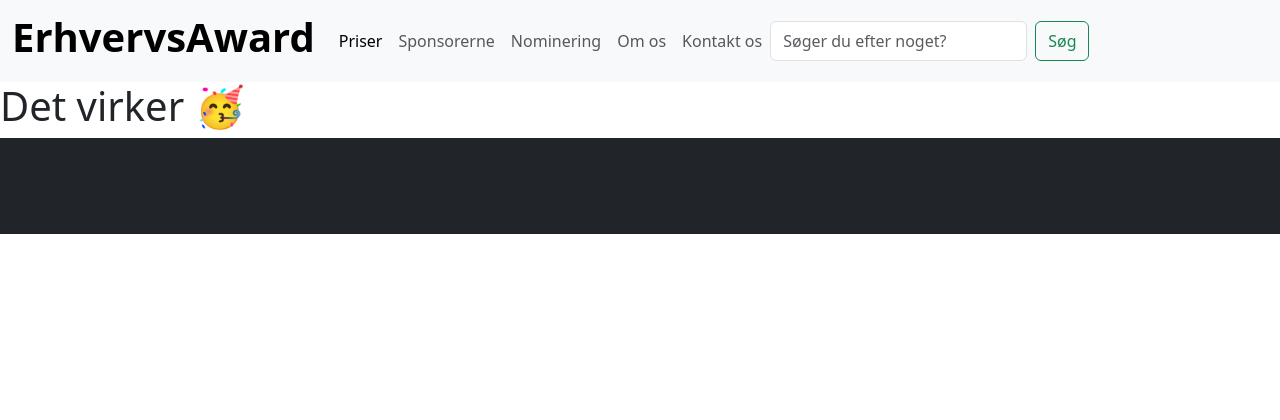
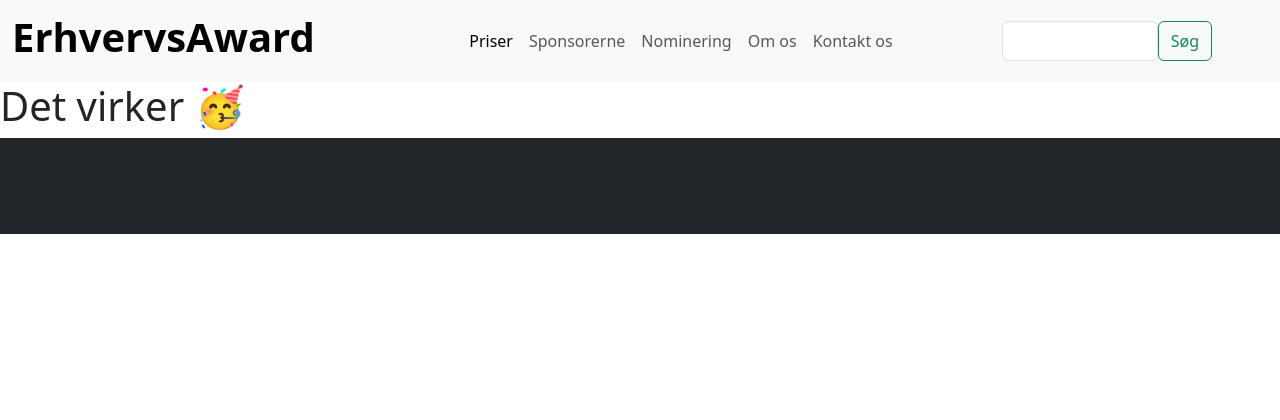
Before and after one commit to Minie08/ErhvervsAward, a PHP site: page /index.php in a window 1280 px wide. Shown: the top 420 px of the page. Run offline with PHP 8.4, Linux system fonts and the light colour scheme; style sheets or scripts are compiled from the project's sources.

Commit message:
Små justering på navbar

```diff
--- a/includes/navbar.php
+++ b/includes/navbar.php
@@ -4,8 +4,8 @@
         <button class="navbar-toggler" type="button" data-bs-toggle="collapse" data-bs-target="#navbarSupportedContent" aria-controls="navbarSupportedContent" aria-expanded="false" aria-label="Toggle navigation">
             <span class="navbar-toggler-icon"></span>
         </button>
-        <div class="collapse navbar-collapse" id="navbarSupportedContent">
-            <ul class="navbar-nav me-auto mb-2 mb-lg-0">
+        <div class="collapse navbar-collapse text-end pe-5" id="navbarSupportedContent">
+            <ul class="navbar-nav ms-auto mb-2 mb-lg-0">
 
                 <!--Priser-->
                 <li class="nav-item">
@@ -33,8 +33,8 @@
                 </li>
 
                 <!--Søgefelt-->
-            <form class="d-flex" role="search">
-                <input class="form-control me-2" type="search" placeholder="Søger du efter noget?" aria-label="Search">
+            <form class="d-flex justify-content-end mt-2 mt-lg-0 pe-2" role="search">
+                <input class="form-control w-50" type="search" placeholder="" aria-label="Search">
                 <button class="btn btn-outline-success" type="submit">Søg</button>
             </form>
         </div>
```
